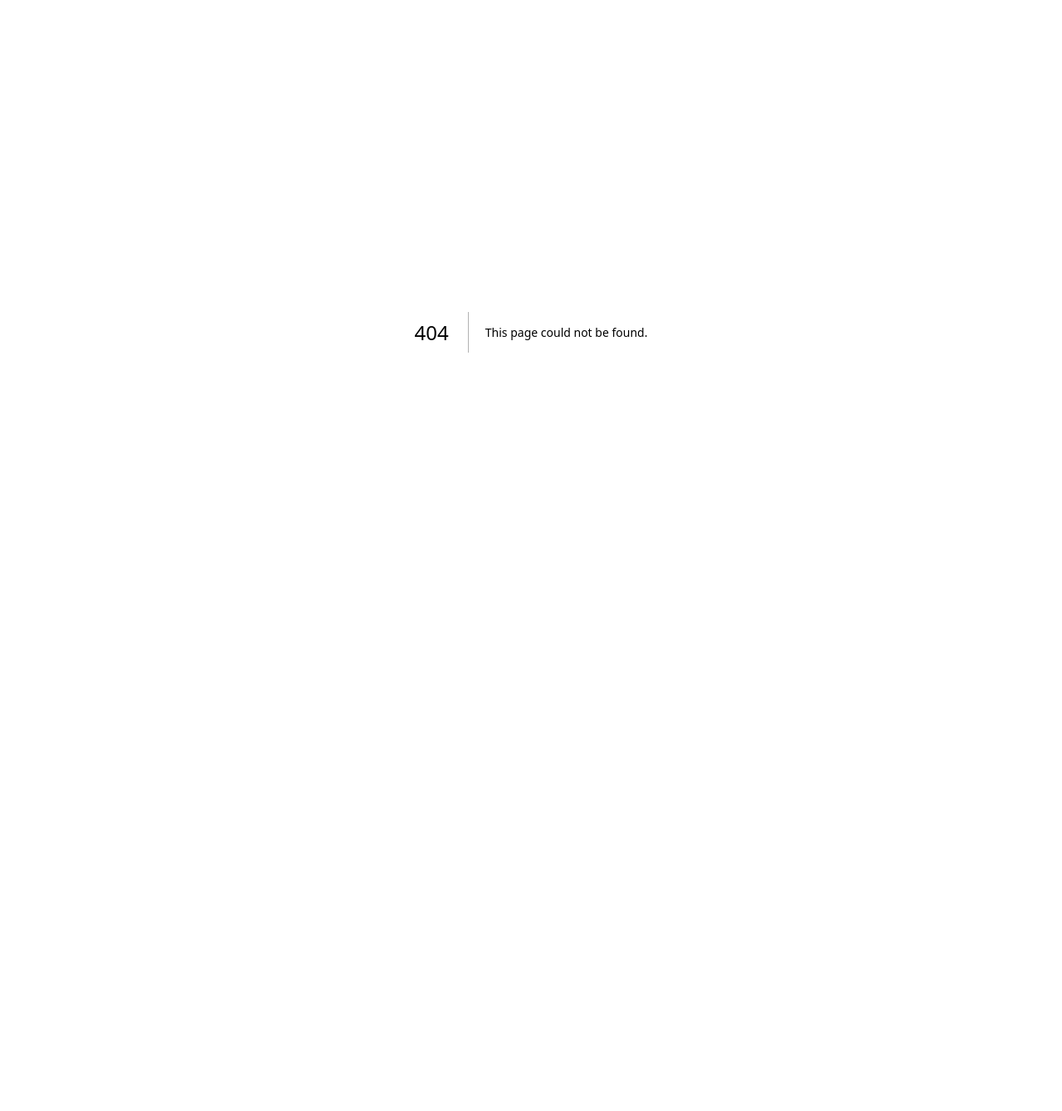
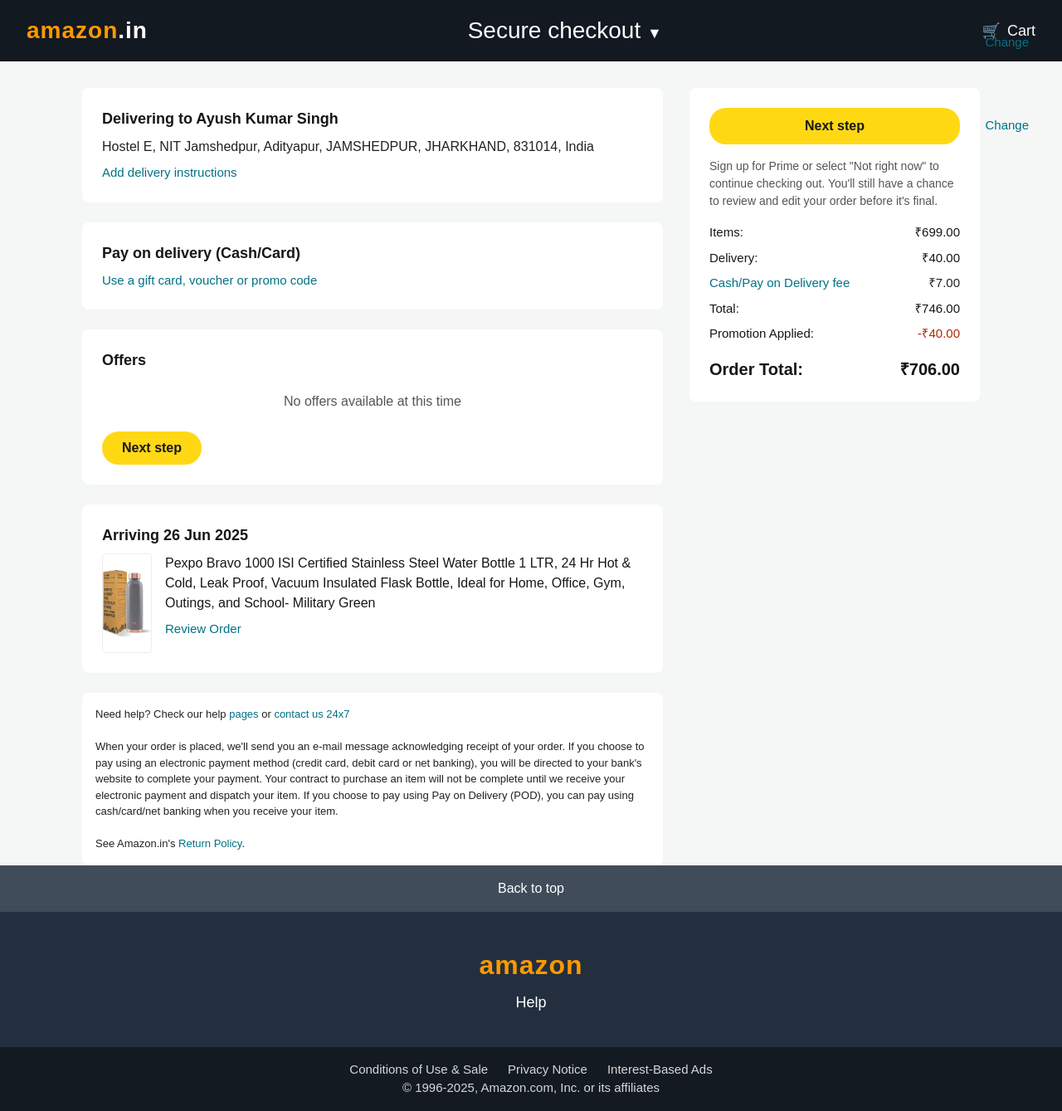
Before and after one commit to Kaushik-110000/hackon, a Next.js app: page /checkout in a window 1280 px wide. Before the commit this address had no page. Shown: the whole page at 83% size. Before the commit the page ends 800 px from the top, so only its background shows below. Built offline with nearby package versions, Linux system fonts and the light colour scheme.

Commit message:
updates checout page

```diff
--- /dev/null
+++ b/src/app/checkout/page.tsx
@@ -0,0 +1,106 @@
+import React from 'react'
+
+export default function CheckoutPage() {
+  return (
+    <>
+      <div style={{ background: '#f5f6f6', minHeight: '100vh', fontFamily: 'Arial, sans-serif' }}>
+        {/* Header */}
+        <div style={{ background: '#131921', color: 'white', padding: '16px 32px', display: 'flex', alignItems: 'center', justifyContent: 'space-between' }}>
+          <div style={{ fontSize: 28, fontWeight: 'bold', letterSpacing: 1 }}>
+            <span style={{ color: '#ff9900' }}>amazon</span>.in
+          </div>
+          <div style={{ fontSize: 28, fontWeight: 500 }}>Secure checkout <span style={{ fontSize: 18 }}>▼</span></div>
+          <div style={{ fontSize: 18, display: 'flex', alignItems: 'center' }}>
+            <span style={{ marginRight: 8 }}>🛒</span>Cart
+          </div>
+        </div>
+
+        {/* Main Content */}
+        <div style={{ display: 'flex', justifyContent: 'center', marginTop: 32 }}>
+          {/* Left Side */}
+          <div style={{ width: 700, marginRight: 32 }}>
+            {/* Delivery Address */}
+            <div style={{ background: 'white', borderRadius: 8, padding: 24, marginBottom: 24 }}>
+              <div style={{ fontWeight: 700, fontSize: 18 }}>Delivering to Ayush Kumar Singh</div>
+              <div style={{ margin: '8px 0 0 0', color: '#222' }}>
+                Hostel E, NIT Jamshedpur, Adityapur, JAMSHEDPUR, JHARKHAND, 831014, India
+              </div>
+              <div style={{ color: '#007185', marginTop: 8, cursor: 'pointer', fontSize: 15 }}>Add delivery instructions</div>
+              <div style={{ color: '#007185', position: 'absolute', right: 40, top: 40, cursor: 'pointer', fontSize: 15 }}>Change</div>
+            </div>
+
+            {/* Payment Method */}
+            <div style={{ background: 'white', borderRadius: 8, padding: 24, marginBottom: 24 }}>
+              <div style={{ fontWeight: 700, fontSize: 18 }}>Pay on delivery (Cash/Card)</div>
+              <div style={{ color: '#007185', marginTop: 8, cursor: 'pointer', fontSize: 15 }}>Use a gift card, voucher or promo code</div>
+              <div style={{ color: '#007185', position: 'absolute', right: 40, top: 140, cursor: 'pointer', fontSize: 15 }}>Change</div>
+            </div>
+
+            {/* Offers */}
+            <div style={{ background: 'white', borderRadius: 8, padding: 24, marginBottom: 24 }}>
+              <div style={{ fontWeight: 700, fontSize: 18 }}>Offers</div>
+              <div style={{ textAlign: 'center', margin: '24px 0', color: '#555' }}>No offers available at this time</div>
+              <button style={{ background: '#ffd814', border: 'none', borderRadius: 20, padding: '8px 24px', fontWeight: 600, cursor: 'pointer' }}>Next step</button>
+            </div>
+
+            {/* Product Summary */}
+            <div style={{ background: 'white', borderRadius: 8, padding: 24, marginBottom: 24 }}>
+              <div style={{ fontWeight: 700, fontSize: 18, marginBottom: 8 }}>Arriving 26 Jun 2025</div>
+              <div style={{ display: 'flex', alignItems: 'flex-start' }}>
+                <img src={"/assests/mockProducts_images/copper_bottle.webp"} alt="product" style={{ width: 60, height: 120, objectFit: 'contain', marginRight: 16, borderRadius: 4, border: '1px solid #eee' }} />
+                <div>
+                  <div style={{ fontWeight: 500, fontSize: 16 }}>Pexpo Bravo 1000 ISI Certified Stainless Steel Water Bottle 1 LTR, 24 Hr Hot & Cold, Leak Proof, Vacuum Insulated Flask Bottle, Ideal for Home, Office, Gym, Outings, and School- Military Green</div>
+                  <div style={{ color: '#007185', marginTop: 8, fontSize: 15, cursor: 'pointer' }}>Review Order</div>
+                </div>
+              </div>
+            </div>
+
+            {/* Help & Policy */}
+            <div style={{ background: 'white', borderRadius: 8, padding: 16, fontSize: 13, color: '#222' }}>
+              Need help? Check our help <span style={{ color: '#007185', cursor: 'pointer' }}>pages</span> or <span style={{ color: '#007185', cursor: 'pointer' }}>contact us 24x7</span><br /><br />
+              When your order is placed, we'll send you an e-mail message acknowledging receipt of your order. If you choose to pay using an electronic payment method (credit card, debit card or net banking), you will be directed to your bank's website to complete your payment. Your contract to purchase an item will not be complete until we receive your electronic payment and dispatch your item. If you choose to pay using Pay on Delivery (POD), you can pay using cash/card/net banking when you receive your item.<br /><br />
+              See Amazon.in's <span style={{ color: '#007185', cursor: 'pointer' }}>Return Policy</span>.
+            </div>
+          </div>
+
+          {/* Right Side - Order Summary */}
+          <div style={{ width: 350 }}>
+            <div style={{ background: 'white', borderRadius: 8, padding: 24, marginBottom: 24, position: 'sticky', top: 32 }}>
+              <button style={{ width: '100%', background: '#ffd814', border: 'none', borderRadius: 20, padding: '10px 0', fontWeight: 600, fontSize: 16, marginBottom: 16, cursor: 'pointer' }}>Next step</button>
+              <div style={{ color: '#555', fontSize: 14, marginBottom: 16 }}>
+                Sign up for Prime or select "Not right now" to continue checking out. You'll still have a chance to review and edit your order before it's final.
+              </div>
+              <div style={{ fontSize: 15, marginBottom: 8 }}>Items: <span style={{ float: 'right' }}>₹699.00</span></div>
+              <div style={{ fontSize: 15, marginBottom: 8 }}>Delivery: <span style={{ float: 'right' }}>₹40.00</span></div>
+              <div style={{ fontSize: 15, marginBottom: 8, color: '#007185', cursor: 'pointer' }}>Cash/Pay on Delivery fee <span style={{ float: 'right', color: '#222' }}>₹7.00</span></div>
+              <div style={{ fontSize: 15, marginBottom: 8 }}>Total: <span style={{ float: 'right' }}>₹746.00</span></div>
+              <div style={{ fontSize: 15, marginBottom: 8 }}>Promotion Applied: <span style={{ float: 'right', color: '#B12704' }}>-₹40.00</span></div>
+              <div style={{ fontWeight: 700, fontSize: 20, marginTop: 16 }}>Order Total: <span style={{ float: 'right', color: '#111' }}>₹706.00</span></div>
+            </div>
+          </div>
+        </div>
+      </div>
+      {/* Footer */}
+      <div style={{ background: '#404c5a', color: 'white', textAlign: 'center', padding: '16px 0', fontSize: 16 }}>
+        Back to top
+      </div>
+      <div style={{ background: '#232f3e', color: 'white', textAlign: 'center', padding: '40px 0 24px 0' }}>
+        <div style={{ display: 'flex', flexDirection: 'column', alignItems: 'center' }}>
+          <div style={{ fontSize: 32, fontWeight: 700, letterSpacing: 1, marginBottom: 8 }}>
+            <span style={{ color: '#ff9900' }}>amazon</span>
+          </div>
+          <div style={{ fontSize: 18, marginBottom: 16 }}>Help</div>
+        </div>
+      </div>
+      <div style={{ background: '#131a22', color: 'white', textAlign: 'center', padding: '16px 0', fontSize: 15 }}>
+        <span style={{ margin: '0 12px', cursor: 'pointer', color: '#d7d7d7' }}>Conditions of Use & Sale</span>
+        <span style={{ margin: '0 12px', cursor: 'pointer', color: '#d7d7d7' }}>Privacy Notice</span>
+        <span style={{ margin: '0 12px', cursor: 'pointer', color: '#d7d7d7' }}>Interest-Based Ads</span>
+        <br />
+        <span style={{ color: '#d7d7d7' }}>
+          © 1996-2025, Amazon.com, Inc. or its affiliates
+        </span>
+      </div>
+    </>
+  );
+}
```
